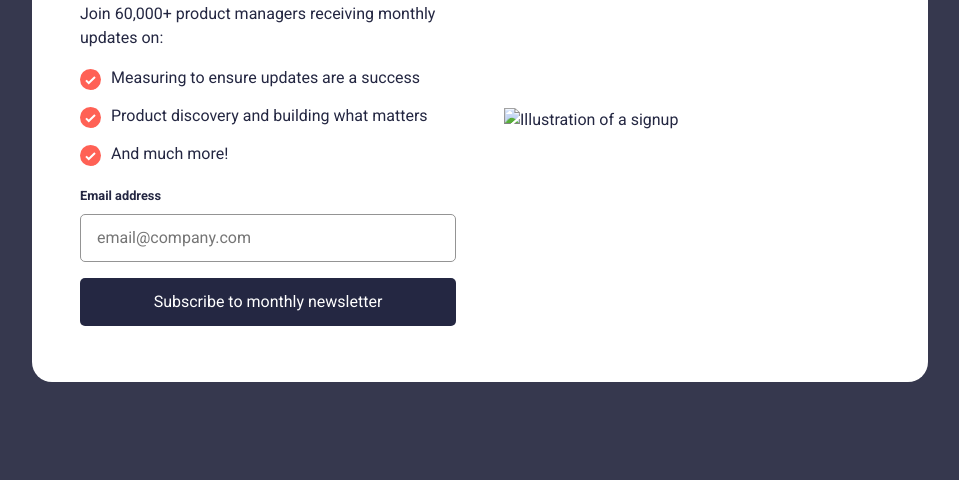
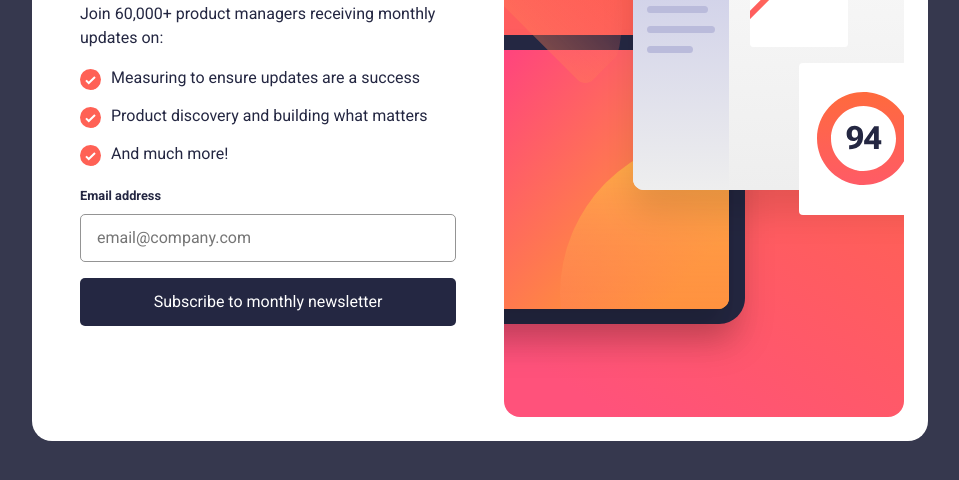
Before and after one commit to FGerald20/sign-in-news-letter, a plain HTML site: page index.html in a window 1280 px wide. Shown: the part 280-760 px from the top of the page, without its empty margins (160-1119 px from the left). Drawn offline with Linux system fonts and the light colour scheme; files whose address does not match are found by name.

Commit message:
Update index.html

```diff
--- a/index.html
+++ b/index.html
@@ -17,7 +17,7 @@
     <!-- Sign-up form start -->
     <form id="form" novalidate>
       <picture>
-        <source media="(min-width: 48rem)" srcset="./assets/images/illustration-sign-up-desktop.svg">
+        <source media="(min-width: 48rem)" srcset="file:///C:/Users/mistf/Downloads/newsletter%20challenge/Newsletter-Signup-main/assets/images/illustration-sign-up-desktop.svg">
         <source media="(max-width: 47.9rem)" srcset="./assets/images/illustration-sign-up-mobile.svg">
         <img src="./assets/images/illustration-sign-up-mobile.svg" alt="Illustration of a signup" class="illustration-img">
       </picture>
```
